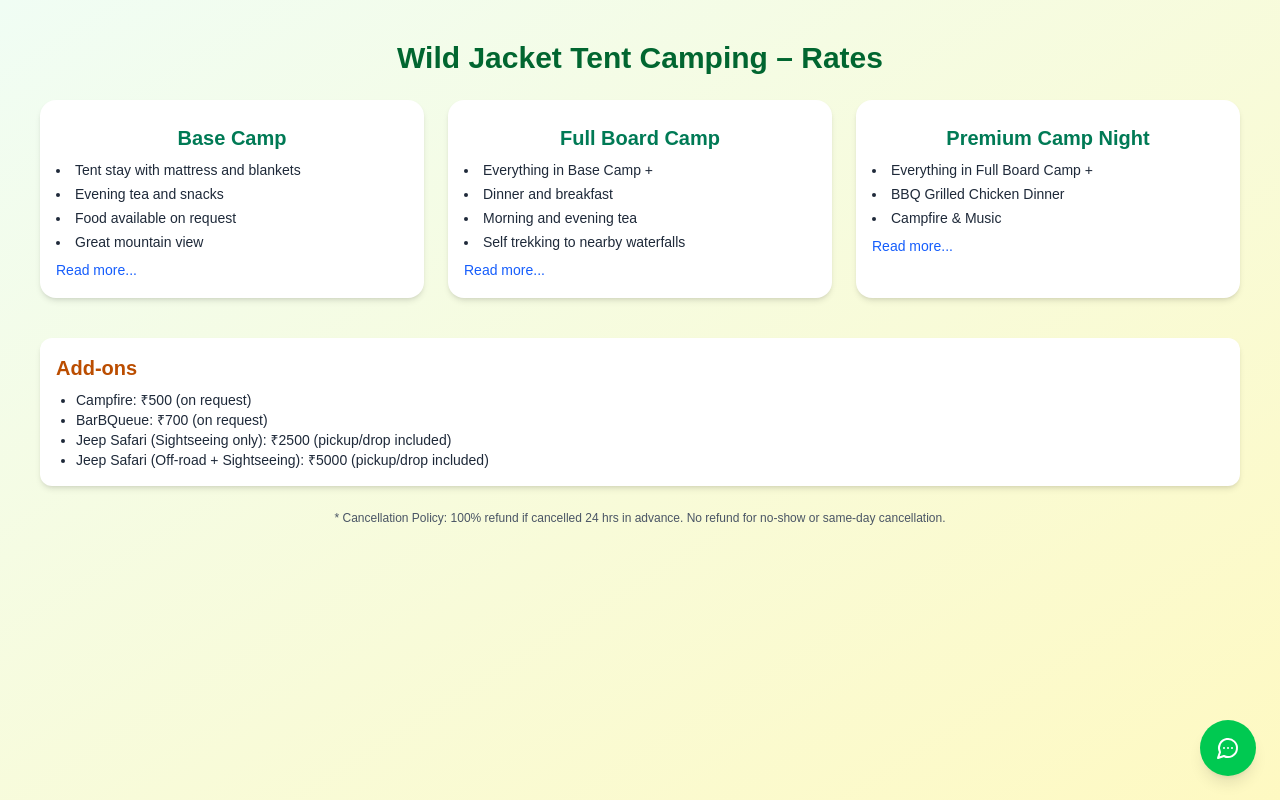
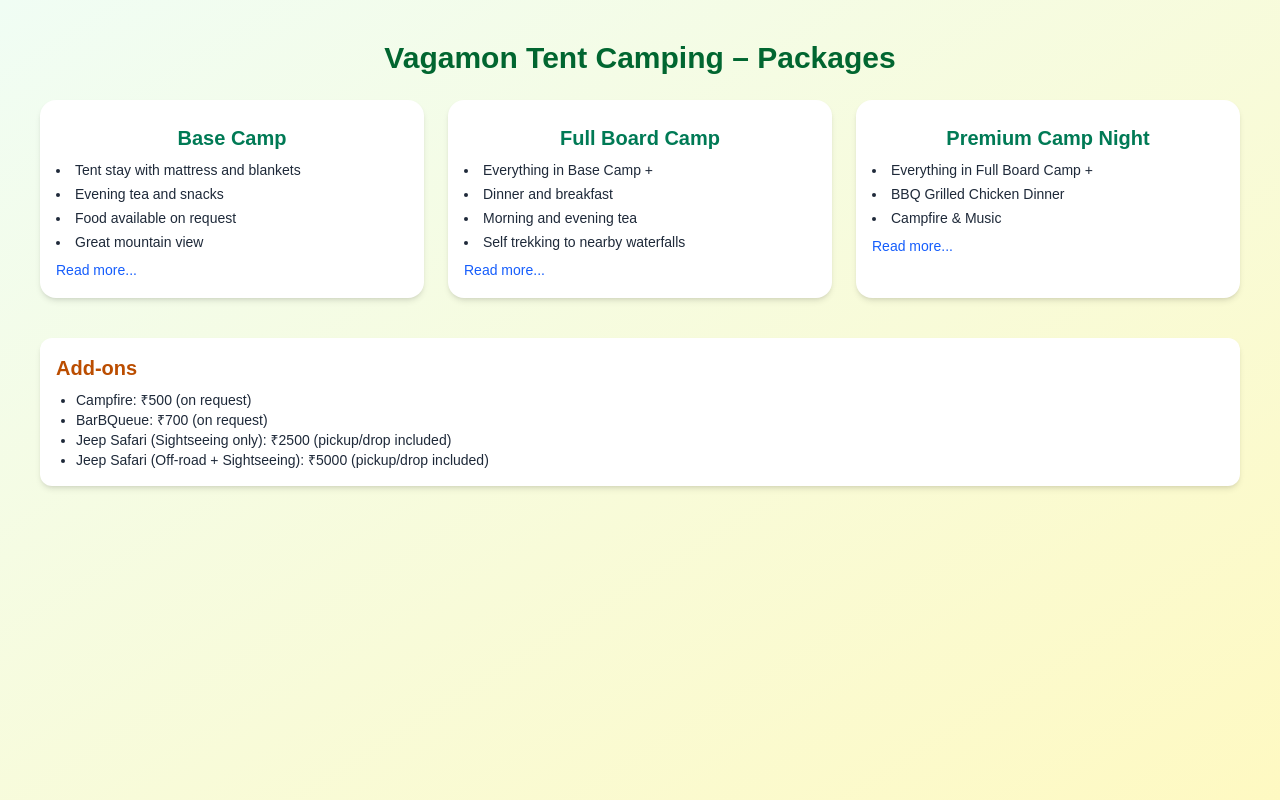
Before and after one commit to JosephThomas-SE/wildjacket-tentcamping, a Next.js app: page / in a window 1280 px wide. Built offline with nearby package versions, Linux system fonts and the light colour scheme.

Commit message:
Changes to the Rates component

```diff
--- /dev/null
+++ b/src/app/rates/page.js
@@ -0,0 +1,8 @@
+// app/rates/page.js
+"use client";
+
+import Rates from "@/components/Rates";
+
+export default function RatesPage() {
+  return <Rates />;
+}
--- a/src/components/Rates.jsx
+++ b/src/components/Rates.jsx
@@ -65,9 +65,9 @@ const Rates = () => {
   };
 
   return (
-    <main className="p-4 md:p-10 bg-gradient-to-br from-green-50 to-yellow-100 min-h-screen">
+    <div className="p-4 md:p-10 bg-gradient-to-br from-green-50 to-yellow-100 min-h-screen">
       <h1 className="text-3xl font-bold text-center text-green-800 mb-6">
-        Wild Jacket Tent Camping – Rates
+        Vagamon Tent Camping – Packages
       </h1>
 
       <div className="flex flex-col md:flex-row gap-6 items-stretch">
@@ -112,20 +112,7 @@ const Rates = () => {
         </ul>
       </div>
 
-      <p className="mt-6 text-xs text-gray-600 text-center">
-        * Cancellation Policy: 100% refund if cancelled 24 hrs in advance. No refund for no-show or same-day cancellation.
-      </p>
-
-      {/* WhatsApp Floating Button */}
-      <Link
-        href="https://wa.me/916238570441?text=Hi%2C%20I%20would%20like%20to%20book%20a%20stay%20at%20Wild%20Jacket%20Tent%20Camping."
-        target="_blank"
-        rel="noopener noreferrer"
-        className="fixed bottom-6 right-6 bg-green-500 text-white p-4 rounded-full shadow-lg hover:bg-green-600"
-      >
-        <MessageCircleMore className="w-6 h-6" />
-      </Link>
-    </main>
+    </div>
   );
 };
 
```
